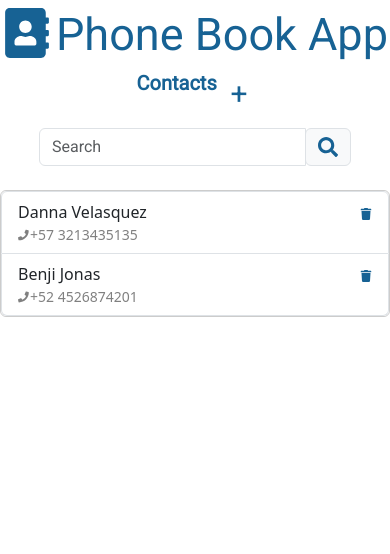
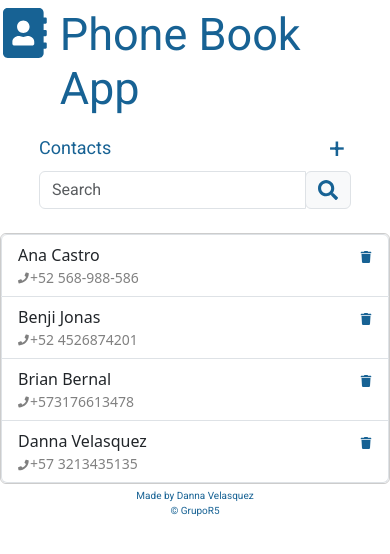
Before and after one commit to DannaVelasquez/phoneBookApp, a React (Vite) app: page / in a window 390 px wide. Shown: the top 554 px of the page. Built offline with nearby package versions, Linux system fonts and the light colour scheme; data requests are answered from the project's data file.

Commit message:
ajuste estilos responsive y modif lista

```diff
--- a/db.json
+++ b/db.json
@@ -11,6 +11,18 @@
       "Name": "Benji",
       "Lastname": "Jonas",
       "Phone": "+52 4526874201"
+    },
+    {
+      "id": "d9977e53-3e30-478a-8d11-dc6c09e519c5",
+      "Name": "Brian",
+      "Lastname": "Bernal",
+      "Phone": "+573176613478"
+    },
+    {
+      "id": "dba92b95-e4dd-4116-88dc-856f84ec1be4",
+      "Name": "Ana",
+      "Lastname": "Castro ",
+      "Phone": "+52 568-988-586"
     }
   ]
 }
--- a/src/App.jsx
+++ b/src/App.jsx
@@ -1,6 +1,7 @@
 import ContactList from './Components/ContactList/ContactList'
 import Form from './Components/Form/Form'
 import Header from './Components/Header/Header'
+import Footer from './Components/Footer/Footer'
 
 function App() {
 
@@ -11,6 +12,7 @@ function App() {
         <Header/>
         <Form/>
         <ContactList />
+        <Footer/>
       </div>
     </>
   )
--- a/src/Components/ContactList/ContactList.jsx
+++ b/src/Components/ContactList/ContactList.jsx
@@ -11,6 +11,8 @@ const ContactList = () => {
     fetch("http://localhost:3001/Contact")
       .then((response) => response.json())
       .then((data) => {
+        //Se agrega metodo sort para organizar de manera alfabetica los datos resultantes de la consulta
+        data.sort((a,b)=> a.Name.localeCompare(b.Name))
         setContacts(data);
       })
       .catch((error) => {
@@ -22,8 +24,6 @@ const ContactList = () => {
   const handleSearch = (event) => {
     setSearchContact(event.target.value);
   };
-
-
 
 
   return (
--- /dev/null
+++ b/src/Components/Footer/Footer.jsx
@@ -0,0 +1,12 @@
+import styles from "./Footer.module.css";
+
+const Footer = () => {
+    return(
+        <div className={styles.footer}>
+            <p className={styles.title}>Made by Danna Velasquez</p>
+            <p className={styles.title}>© GrupoR5</p>
+        </div>
+    )
+}
+
+export default Footer;
--- /dev/null
+++ b/src/Components/Footer/Footer.module.css
@@ -0,0 +1,21 @@
+.footer{
+    max-width: 400px;
+    margin: 0 auto;
+    width: 100%;
+    margin-top: 1%;
+    bottom: 0;
+    display: flex;
+    flex-direction: column;
+    background-color: #ffffff;
+    color: rgb(23, 98, 148);
+  }
+
+  .title{
+    font-size: 10px;
+    font-family: "Roboto", sans-serif;
+    margin: 0 auto
+  }
+
+  .book{
+      font-size: 50px;
+  }
--- a/src/Components/Form/Form.jsx
+++ b/src/Components/Form/Form.jsx
@@ -60,10 +60,10 @@ const Form = () => {
     <div>
       <div className={styles.container}>
         <h3 className={styles.title}>Contacts</h3>
-        <button className={styles.add} onClick={openModal}>
+        <button className={`${styles.add} add`} onClick={openModal}>
           +
         </button>
-      </div>
+
       <Modal
         isOpen={modalIsOpen}
         onRequestClose={closeModal}
@@ -138,6 +138,7 @@ const Form = () => {
           </div>
         </div>
       </Modal>
+      </div>
     </div>
   );
 };
--- a/src/Components/Form/Form.module.css
+++ b/src/Components/Form/Form.module.css
@@ -11,6 +11,14 @@
   z-index: 9999;
 }
 
+.titleModal {
+    font-size: 20px;
+    font-family: "Roboto", sans-serif;
+    font-weight: 700;
+    color: rgb(23, 98, 148);
+    text-align: center;
+  }
+
 .container {
   display: flex;
   flex-direction: row;
@@ -18,34 +26,25 @@
   background-color: #ffffff;
   color: rgb(23, 98, 148);
   font-family: "Roboto", sans-serif;
-  padding-top: 2%;
   margin: 0 auto;
-  max-width: 100%;
-  width: 30%;
-}
-
-.titleModal {
-  font-size: 20px;
-  font-family: "Roboto", sans-serif;
-  font-weight: 700;
-  color: rgb(23, 98, 148);
-  text-align: center;
+  width: 80%;
+  max-width: 400px;
+  padding-top: 3%;
 }
 
 .title {
-  font-size: 20px;
+  font-size: 18px;
   font-family: "Roboto", sans-serif;
-  font-weight: 700;
+  font-weight: 400;
   color: rgb(23, 98, 148);
-  margin-top: 1%;
+  margin-top: 3%;
 }
 
 .add {
-    margin-top: 0%;
   color: rgb(23, 98, 148);
   background-color: transparent;
   border: none;
-  font-size: 30px;
+  font-size: 28px;
   font-weight: 500;
   font-family: "Roboto", sans-serif;
   cursor: pointer;
--- a/src/Components/Header/Header.module.css
+++ b/src/Components/Header/Header.module.css
@@ -1,5 +1,6 @@
 .header{
-  width: 100%;
+  max-width: 400px;
+  margin: 0 auto;
   margin-top: 2%;
   height: auto;
   display: flex;
@@ -8,13 +9,13 @@
   background-color: #ffffff;
   position: sticky;
   color: rgb(23, 98, 148);
+  gap: 10px;
 }
 
 .title{
   font-size: 45px;
   font-family: "Roboto", sans-serif;
   margin: 0%;
-  padding-left: 1%;
 }
 
 .book{
--- a/src/Components/Searchbar/Searchbar.module.css
+++ b/src/Components/Searchbar/Searchbar.module.css
@@ -6,7 +6,6 @@
   display: flex;
   flex-direction: row;
   justify-content: center;
-  padding-top: 3%;
 }
 
 .searchbarContainer {
```
